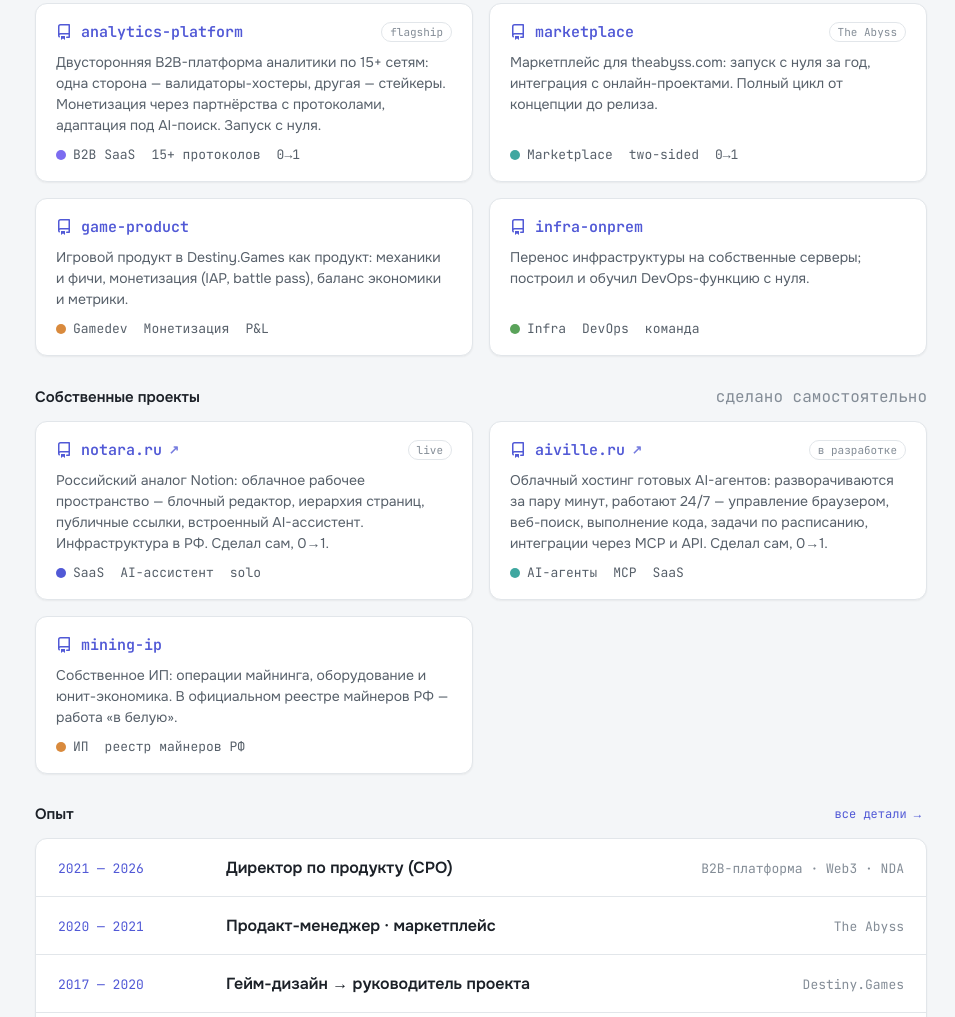
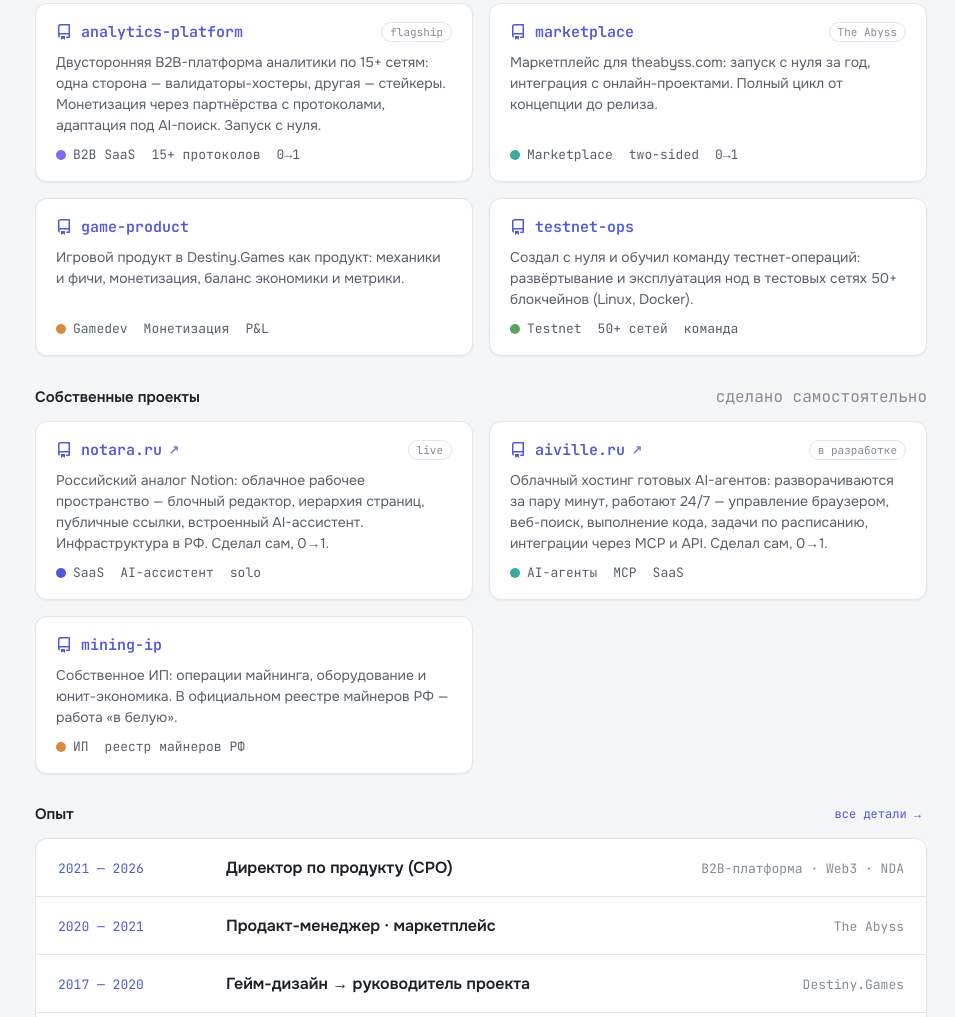
Before and after one commit to Selerty/krasnikov-portfolio, a plain HTML site: page index.html in a window 1280 px wide. Shown: the part 1062-2079 px from the top of the page, without its empty margins (325-1280 px from the left). Drawn offline with Linux system fonts and the light colour scheme.

Commit message:
Reframe infra card as testnet-ops; drop (IAP, battle pass) from game card
Co-Authored-By: Claude Opus 4.8 <noreply@anthropic.com>

```diff
--- a/index.html
+++ b/index.html
@@ -184,7 +184,7 @@
               <span class="checkbox checkbox--accent"></span>
               <span class="repo__name">game-product</span>
             </div>
-            <p class="repo__desc">Игровой продукт в Destiny.Games как продукт: механики и фичи, монетизация (IAP, battle pass), баланс экономики и метрики.</p>
+            <p class="repo__desc">Игровой продукт в Destiny.Games как продукт: механики и фичи, монетизация, баланс экономики и метрики.</p>
             <div class="repo__meta">
               <span class="dot-label"><span class="dot" style="--dot:#d98a3d"></span>Gamedev</span>
               <span>Монетизация</span><span>P&amp;L</span>
@@ -193,12 +193,12 @@
           <article class="repo">
             <div class="repo__head">
               <span class="checkbox checkbox--accent"></span>
-              <span class="repo__name">infra-onprem</span>
+              <span class="repo__name">testnet-ops</span>
             </div>
-            <p class="repo__desc">Перенос инфраструктуры на собственные серверы; построил и обучил DevOps-функцию с нуля.</p>
+            <p class="repo__desc">Создал с нуля и обучил команду тестнет-операций: развёртывание и эксплуатация нод в тестовых сетях 50+ блокчейнов (Linux, Docker).</p>
             <div class="repo__meta">
-              <span class="dot-label"><span class="dot" style="--dot:#5aa35a"></span>Infra</span>
-              <span>DevOps</span><span>команда</span>
+              <span class="dot-label"><span class="dot" style="--dot:#5aa35a"></span>Testnet</span>
+              <span>50+ сетей</span><span>команда</span>
             </div>
           </article>
         </div>
```
